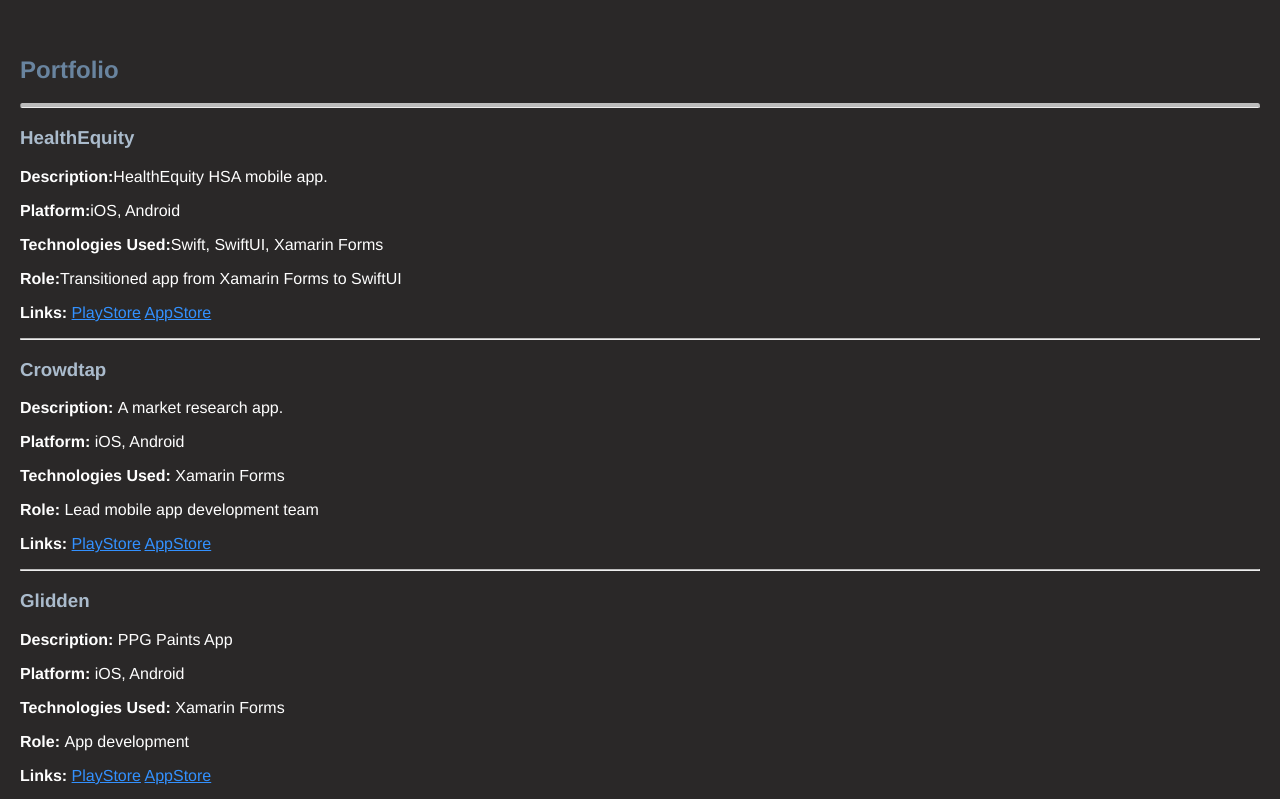
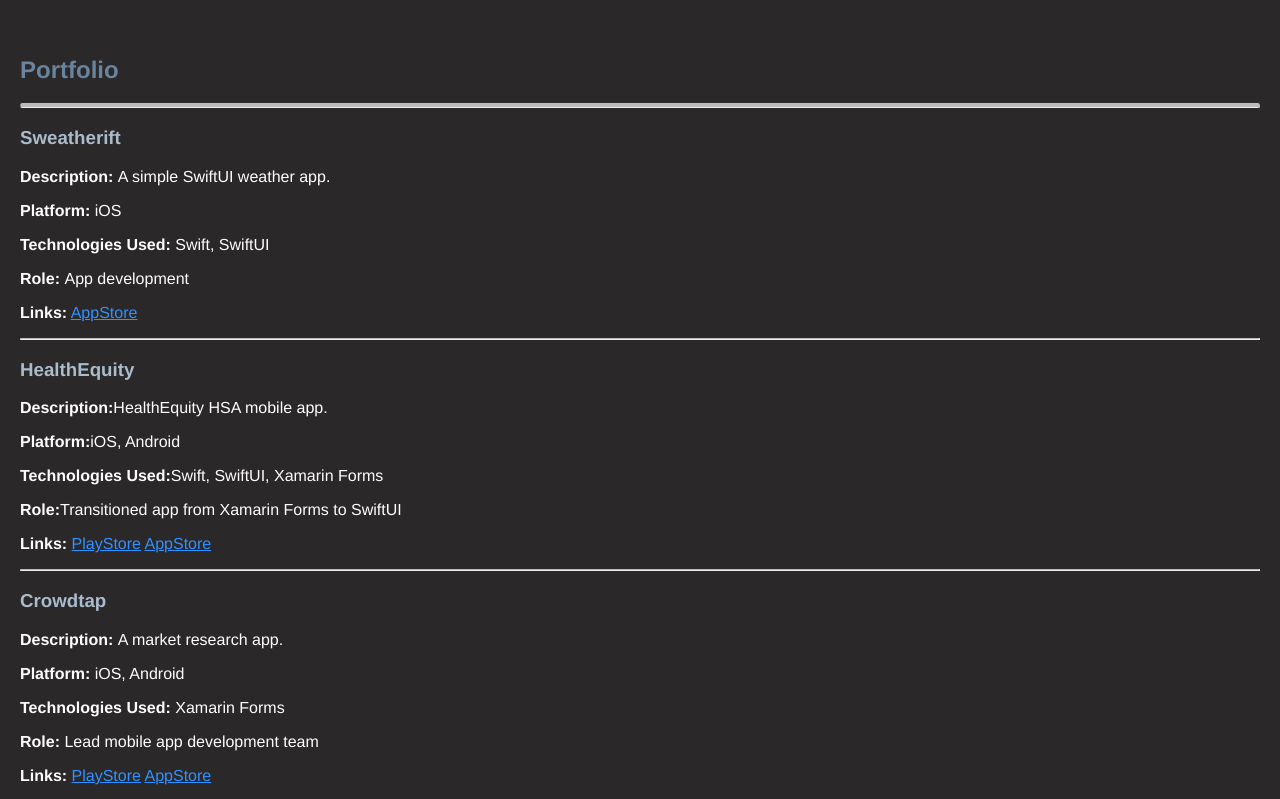
Before and after one commit to pmahend1/Portfolio, a plain HTML site: page index.html in a window 1280 px wide. Shown: the part 800-1599 px from the top of the page. Drawn offline with Linux system fonts and the light colour scheme; a script that the page names is missing.

Commit message:
added Sweatherift

```diff
--- a/index.html
+++ b/index.html
@@ -5,7 +5,7 @@
     <meta charset="UTF-8">
     <meta name="viewport" content="width=device-width, initial-scale=1.0">
     <link rel="stylesheet" href="styles.css">
-    <title>Mobile App Developer Portfolio</title>
+    <title>Prateek Mahendrakar - Portfolio</title>
 </head>
 
 <body>
@@ -48,6 +48,15 @@
         <h2>Portfolio</h2>
         <hr class="rounded">
         <div class="project">
+            <h3>Sweatherift</h4>
+            <p><strong>Description: </strong>A simple SwiftUI weather app.</p>
+            <p><strong>Platform: </strong>iOS</p>
+            <p><strong>Technologies Used: </strong>Swift, SwiftUI</p>
+            <p><strong>Role: </strong>App development</p>
+            <p><strong>Links:</strong> <a href="https://apps.apple.com/app/sweatherift/id6449203262">AppStore</a>
+        </div>
+        <hr class="solid">
+        <div class="project">
             <h3>HealthEquity</h4>
             <p><strong>Description:</strong>HealthEquity HSA mobile app.</p>
             <p><strong>Platform:</strong>iOS, Android</p>
@@ -88,6 +97,7 @@
                     <li><a href="https://www.powershellgallery.com/packages/DeleteBinObjFolders/">DeleteBinObjFolders</a>: Delete bin, obj folders recursively.</li>
                 </ul>
         </div>
+        <hr class="solid">
     </section>
 
     <section id="contact">
```
